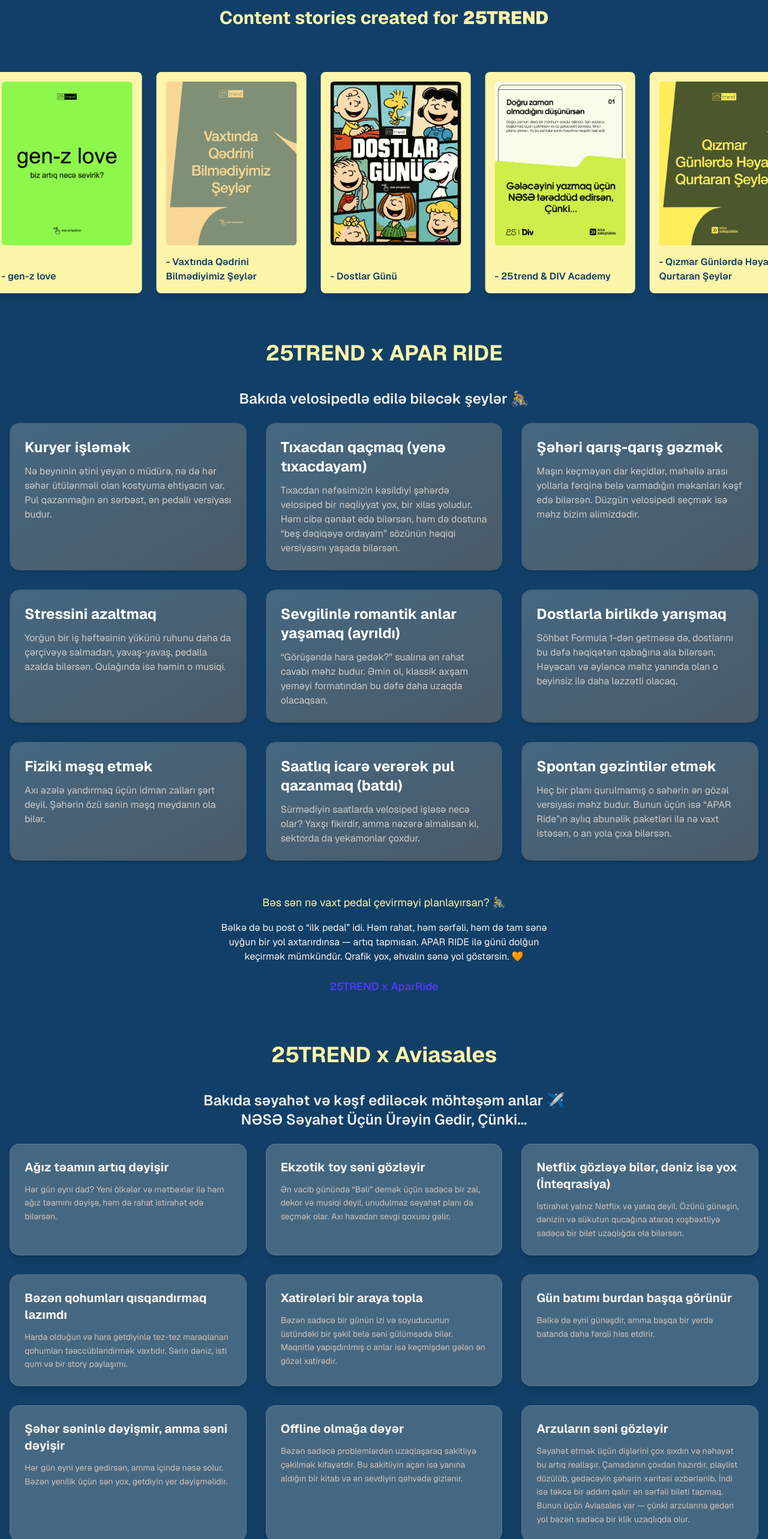
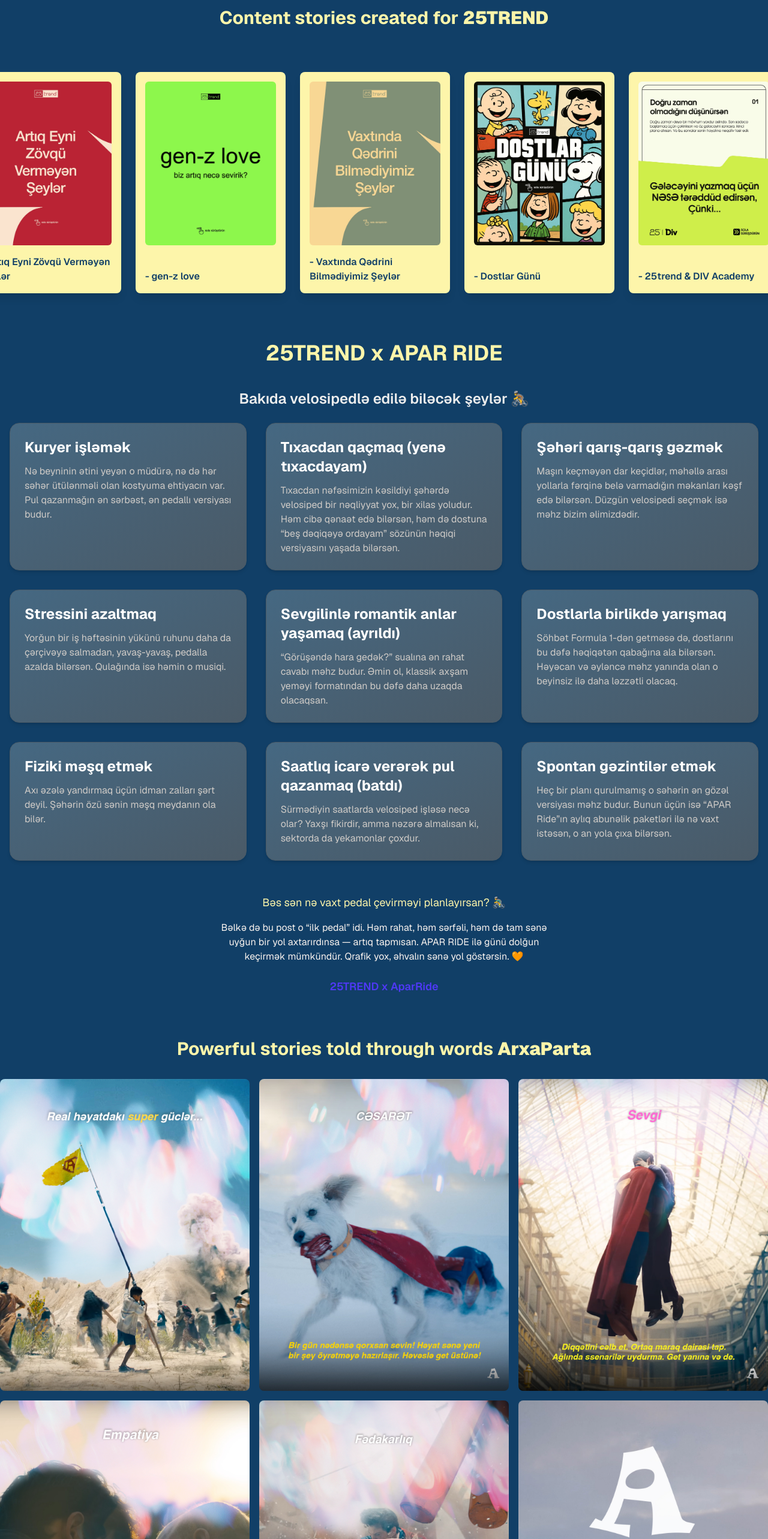
Before and after one commit to aysumaharramovaa/orkhanPortfolyo, a Next.js app: page / in a window 1280 px wide. Shown: the part 820-3386 px from the top of the page at 60% size. Built offline with nearby package versions, Linux system fonts and the light colour scheme.

Commit message:
nese etmelisen insatgram post

```diff
--- a/src/app/page.tsx
+++ b/src/app/page.tsx
@@ -3,64 +3,71 @@ import { useState } from "react";
 import Image from "next/image";
 
 const projects = [
+   {
+    id: 1,
+    name: "NƏSƏ etməlisən, amma heç cürə başlaya bilmirsən?",
+    instagramLink:
+      "https://www.instagram.com/p/DMsCh69N0xV/?igsh=OHVuenp3bHo4ejEx",
+    imageUrl: "/ten.jpg",
+  },
   {
-    id: 1,
+    id: 2,
     name: "Artıq Eyni Zövqü Verməyən Şeylər",
     instagramLink:
       "https://www.instagram.com/p/DLmRX5eNE3C/?igsh=aGI2eDhpOTFjajBs&img_index=10",
     imageUrl: "/one.jpg",
   },
   {
-    id: 2,
+    id: 3,
     name: "gen-z love",
     instagramLink:
       "https://www.instagram.com/p/DKzJOrztb9B/?igsh=MXRwY256ODByYXVtbw%3D%3D",
     imageUrl: "/two.jpg",
   },
   {
-    id: 3,
+    id: 4,
     name: "Vaxtında Qədrini Bilmədiyimiz Şeylər",
     instagramLink:
       "https://www.instagram.com/p/DK1XgxZNP5A/?img_index=2&igsh=Y2oyemIyOTBjZXZ5",
     imageUrl: "/three.jpg",
   },
   {
-    id: 4,
+    id: 5,
     name: "Dostlar Günü",
     instagramLink:
       "https://www.instagram.com/p/DKq9ce3NPU3/?igsh=MTI1c3hlYWhpMW40aA%3D%3D",
     imageUrl: "/four.jpg",
   },
   {
-    id: 5,
+    id: 6,
     name: "25trend & DIV Academy",
     instagramLink:
       "https://www.instagram.com/p/DLovQrftcJg/?igsh=MTgzdDBoczJieG9ibg%3D%3D",
     imageUrl: "/five.jpg",
   },
   {
-    id: 6,
+    id: 7,
     name: "Qızmar Günlərdə Həyat Qurtaran Şeylər",
     instagramLink:
       "https://www.instagram.com/p/DMKOZIftu1z/?img_index=2&igsh=NDRlZHliM2lzZHFq",
     imageUrl: "/six.jpg",
   },
   {
-    id: 7,
+    id: 8,
     name: "'AzTube'da Nə Izləyək?",
     instagramLink:
       "https://www.instagram.com/p/DK4OBjqNx3Z/?img_index=1&igsh=MTFlbWZ0NG14d2xnYw%3D%3D",
     imageUrl: "/seven.jpg",
   },
   {
-    id: 8,
+    id: 9,
     name: "Yayda İzləməli Olduğunuz Filmlər",
     instagramLink:
       "https://www.instagram.com/p/DKwJVoTNsfh/?img_index=5&igsh=MXU3MTYzYWJrYTNxMw%3D%3D",
     imageUrl: "/eight.jpg",
   },
   {
-    id: 9,
+    id: 10,
     name: "Ürəyində Nəsə Küsülüsən, Çünki...",
     instagramLink:
       "https://www.instagram.com/p/DKgpj4Vtsu3/?igsh=cWF2cG92a2N5dmZt",
@@ -146,44 +153,7 @@ const slides1 = [
   },
 ];
 
-const reasons = [
-  {
-    title: "Özünü yaxşı tanımırsan",
-    info: "Nə istədiyini bilmirsən, hədəflərin yoxdur. Düşündükcə fikirlərin arasında itirsən. Sənə nə lazım olduğunu düşünmək belə yorur. Uzaq durmaq ən yaxşı alternativdir sanırsan. Ona görə heç nə etmirsən.",
-  },
-  {
-    title: "Bir dəfə sınadın, alınmadı",
-    info: "Və bu bir dəfə sənin üçün kifayət etdi. İndi yenidən başlamaq fikri səni həm qorxudur, həm də bezdirir. Elə düşünürsən ki, həvəsin təkrar qırılacaq. İçində yenidən başlayacaq cəsarət qıvılcımını tapmırsan.",
-  },
-  {
-    title: "Motivasiyan yoxdu",
-    info: "Özünü tənbəl, iradəsiz, həvəsiz biri kimi görürsən. Gözləyirsən ki, bir gün içindən bir enerji gəlsin, hər şeyi dəyişdirəcək bir “klik” olsun. Amma o gözlədikcə gəlmir. Günlər keçir, dəyişən bir şey olmur. Motivasiya üçün hədəflər, səni addımladacaq məqsədlər olmalıdır. Sənsə bunlara sahib olmaq belə istəmirsən.",
-  },
-  {
-    title: "Hələ “vaxtı deyil” deyə düşünürsən",
-    info: "Əslində tam vaxtıdır. Telefonda gündə 5 saat, düşüncələrdə isə 10 saat keçirirsən. Sadəcə real addım atmaq istəmirsən. Çünki içində bir yer bilir ki, oaddım hər şeyi dəyişə bilər. Həyatının tempi tamam fərqli şəkildə irəliləyə bilər. Və sən buna hazır hiss etmirsən.",
-  },
-  {
-    title: "Sənə “inanıram” deyən olmayıb",
-    info: "Heç kim sənin potensialını görməyib. Hətta özün belə fərqində deyilsən. Kiminsə bir dəfə “sən edə bilərsən” deməsi bəlkə də hər şeyi dəyişərdi. Amma o söz heç vaxt gəlməyib. Bəzən özgüvənli olmaq həqiqətən həyatı asanlaşdırır.",
-  },
-  {
-    title: "Zamanı düzgün bölə bilmirsən",
-    info: "Görməli olduğun işlər çoxdur. Hər şeyi birdən etməyə çalışırsan. Fikirlərin bir-birinə dəyir, enerjin boşa dağılıb gedir. Birini etməyə qərar verdikdə, digər şeylər haqda nigaran qalırsan.",
-  },
-  {
-    title: "Qorxursan",
-    info: "Sənə elə gəlir ki, sən geridə qalmısan. Dünya sanki axırıncı qatara minib gedib. Sən isə dayanacaqda oturub baxırsan. Amma özünün fərqinə varmalı və başlamalısan.",
-  },
-  {
-    title: "Özünü itirmisən",
-    info: "Çox fikirləşmisən, çox hiss etmisən, çox susmusan. İndi isə nə düşünəcəyini, nə hiss edəcəyini bilmirsən. Ətraf sakitdir. İçin isə doludur. Və sən bu doluluqda nə edəcəyini bilmədiyindən eləcə dayanırsan.",
-  },
-  {
-    title: "Məntiqinlə hisslərin toqquşur",
-    info: "Qəlbinin səsinimi yoxsa məntiqinimi dinləməli olduğunu bilmirsən. Sanki içində iki insan var və hər birinin istəkləri başqadı. Həyatı axışına buraxa bilmədiyindən ortada qalmısan. Amma artıq seçim etmək vaxtıdır.",
-  },
-];
+
 
 export default function Portfolio() {
   const [isPaused, setIsPaused] = useState(false);
@@ -329,50 +299,6 @@ export default function Portfolio() {
           </div>
         </section>
 
-        <section className="max-w-7xl mx-auto px-4 py-10">
-          <h2 className="text-4xl font-bold mb-10 text-center">
-            25TREND x Aviasales
-          </h2>
-          <h3 className="text-2xl font-semibold mb-6 text-center text-[#ededed]">
-            Bakıda səyahət və kəşf ediləcək möhtəşəm anlar ✈️ <br />
-            NƏSƏ Səyahət Üçün Ürəyin Gedir, Çünki...
-          </h3>
-
-          <div className="grid grid-cols-1 md:grid-cols-2 lg:grid-cols-3 gap-8">
-            {slides1.map(({ title, info }, idx) => (
-              <div
-                key={idx}
-                className="bg-[#456882] border border-[#D2C1B6]/20 rounded-2xl p-6 shadow-lg hover:scale-105 transition-all duration-300 cursor-pointer text-[#F9F3EF]"
-              >
-                <h4 className="text-xl font-bold mb-3 text-[#F9F3EF]">
-                  {title}
-                </h4>
-                {info && (
-                  <p className="text-sm leading-relaxed text-[#D2C1B6]">
-                    {info}
-                  </p>
-                )}
-              </div>
-            ))}
-          </div>
-
-          <div className="mt-14 text-center max-w-xl mx-auto">
-            <p className="text-lg mb-4">
-              Bəs sən neçə vaxtdır xəritəyə baxıb köçmək istədiyin ölkəni
-              izləyirsən? 🌍
-            </p>
-            <p className=" mb-6 text-[#ededed]">
-              Xəyallarını gerçəkləşdirmək üçün addım atmaq lazımdır. Bəlkə də bu
-              postu görmək o “birinci addım”ın özü idi. Arzularına qovuşmaq üçün
-              lazım olan tək şey Aviasales-də uyğun bileti tapmaqdır. Sonra
-              çamadan, pasport, story və səni gözləyən komforlu bir səyahət. 🤠
-            </p>
-            <p className="text-indigo-600 font-semibold text-lg">
-              25TREND x Aviasales
-            </p>
-          </div>
-        </section>
-
         <h2 className="text-3xl font-bold text-center my-8">
           <span className="block md:inline">
             Powerful stories told through words
@@ -460,14 +386,24 @@ export default function Portfolio() {
         </div>
       </div>
 
+
+
+
+
+
       <section className="max-w-6xl mx-auto px-4 py-10">
         <h2 className="text-4xl font-bold mb-8 text-center">
-          NƏSƏ Etmək Üçün Heç Nə Etmirsən, Çünki...
+           25TREND x Aviasales
         </h2>
+
+         <h3 className="text-2xl font-semibold mb-6 text-center text-[#ededed]">
+            Bakıda səyahət və kəşf ediləcək möhtəşəm anlar ✈️ <br />
+            NƏSƏ Səyahət Üçün Ürəyin Gedir, Çünki...
+          </h3>
 
         <div className="bg-[#113F67] min-h-screen py-12 px-6">
           <div className="grid grid-cols-1 md:grid-cols-2 gap-8 max-w-6xl mx-auto">
-            {reasons.map(({ title, info }, i) => (
+            {slides1.map(({ title, info }, i) => (
               <div
                 key={i}
                 className={`p-6 rounded-lg shadow-lg cursor-pointer transition
@@ -482,17 +418,19 @@ export default function Portfolio() {
           </div>
         </div>
 
-        <div className="mt-12 max-w-xl mx-auto text-center">
-          <p className="text-lg font-semibold mb-2">
-            NƏSƏ etməlisən, amma heç cürə başlaya bilmirsən?
-          </p>
-          <p className="text-[#D2C1B6] dark:text-gray-200">
-            Heç nə etmirsən, amma niyə etmədiyini də tam bilmirsən. Səbəbləri
-            var. Əslində hamımızda var. Sadəcə bunlara ilişib qalmaq bizi daha
-            daha geri atır. Bu post - sən tərpənənə qədər sənin yerinə
-            danışacaq.
-          </p>
-        </div>
+        <div className="mt-14 text-center max-w-xl mx-auto">
+            <p className="text-lg mb-4">
+              Bəs sən neçə vaxtdır xəritəyə baxıb köçmək istədiyin ölkəni
+              izləyirsən? 🌍
+            </p>
+            <p className=" mb-6 text-[#ededed]">
+              Xəyallarını gerçəkləşdirmək üçün addım atmaq lazımdır. Bəlkə də bu
+              postu görmək o “birinci addım”ın özü idi. Arzularına qovuşmaq üçün
+              lazım olan tək şey Aviasales-də uyğun bileti tapmaqdır. Sonra
+              çamadan, pasport, story və səni gözləyən komforlu bir səyahət. 🤠
+            </p>
+
+          </div>
       </section>
     </div>
   );
```
Also changed, not shown: public/ten.jpg (added).
